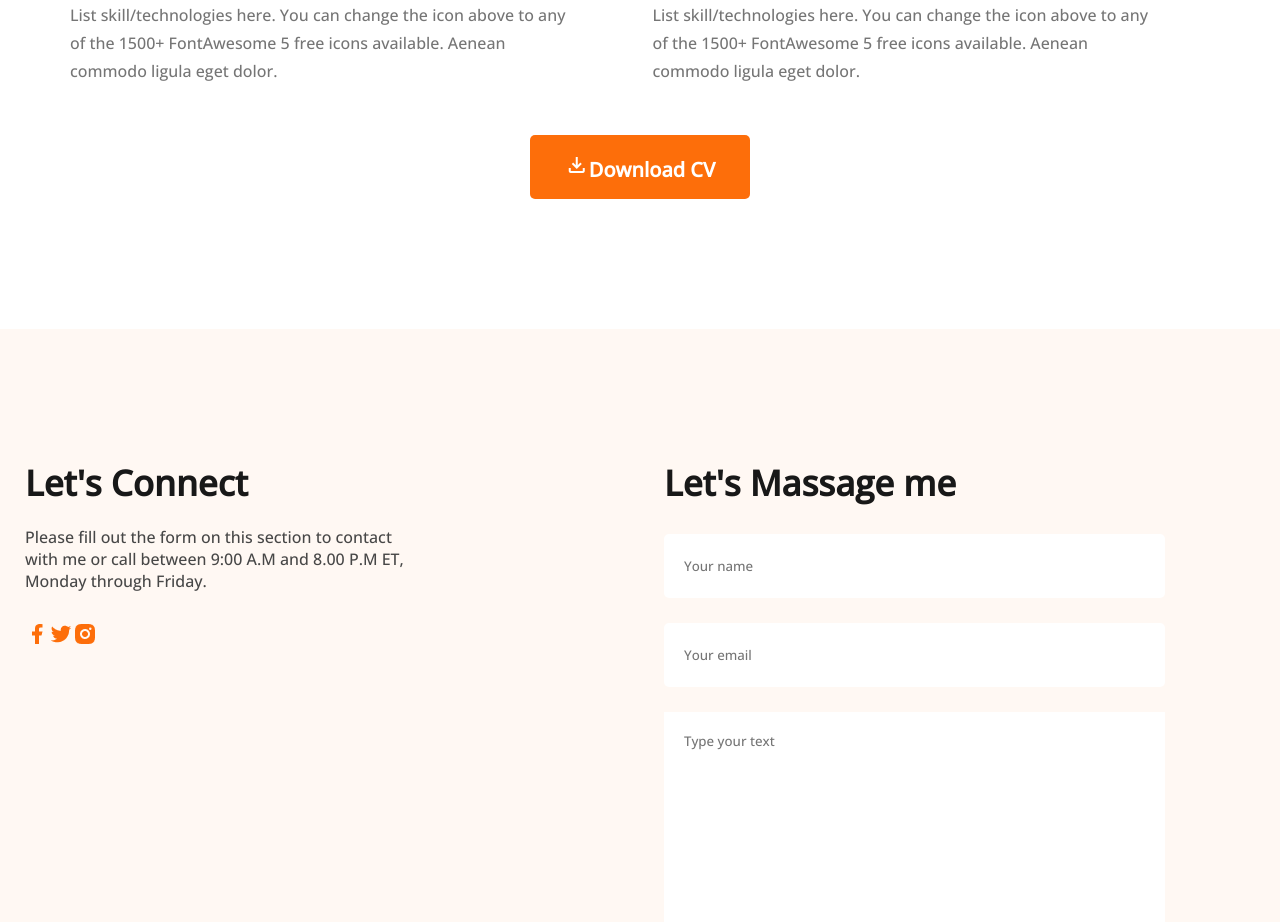
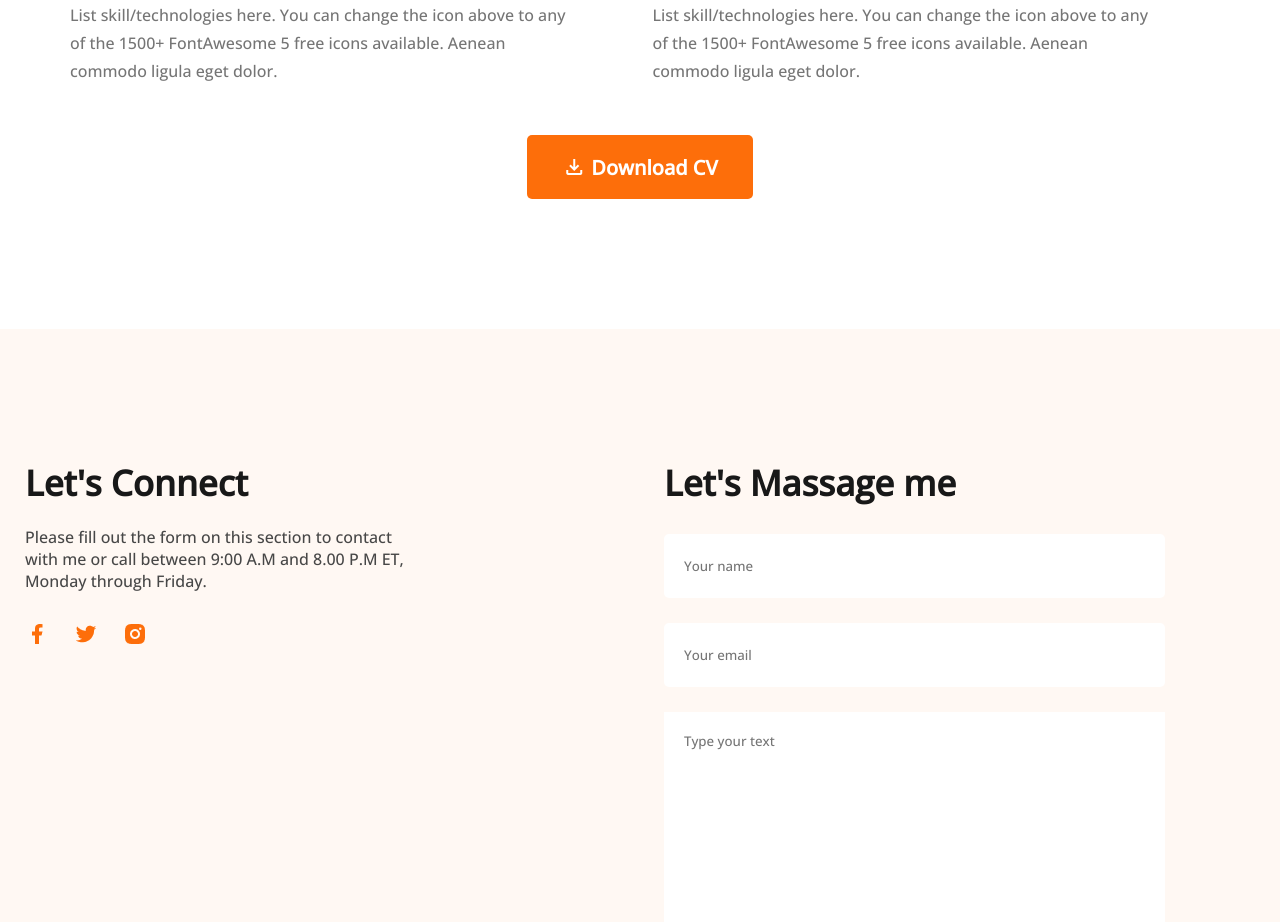
Before and after one commit to SayhanA/developer-portfolio, a plain HTML site: page index.html in a window 1280 px wide. Shown: the part 3180-4102 px from the top of the page. Drawn offline with nearby package versions, Linux system fonts and the light colour scheme.

Commit message:
fifth added

```diff
--- a/styles/portfolio.css
+++ b/styles/portfolio.css
@@ -257,7 +257,12 @@ main{
     margin: 30px 0;
 }
 .download-btn{
+    display: flex;
+    flex-direction: row;
+    justify-content: space-around;
+    align-items: center;
     margin: 50px 0 130px 0;
+    gap: 5px;
 }
 
 /* contact */
@@ -294,6 +299,7 @@ main>.contact{
 }
 .contact-connect>ul{
     display: flex;
+    gap: 25px;
 }
 .contact-massage{
     padding-right: 230px;
```
